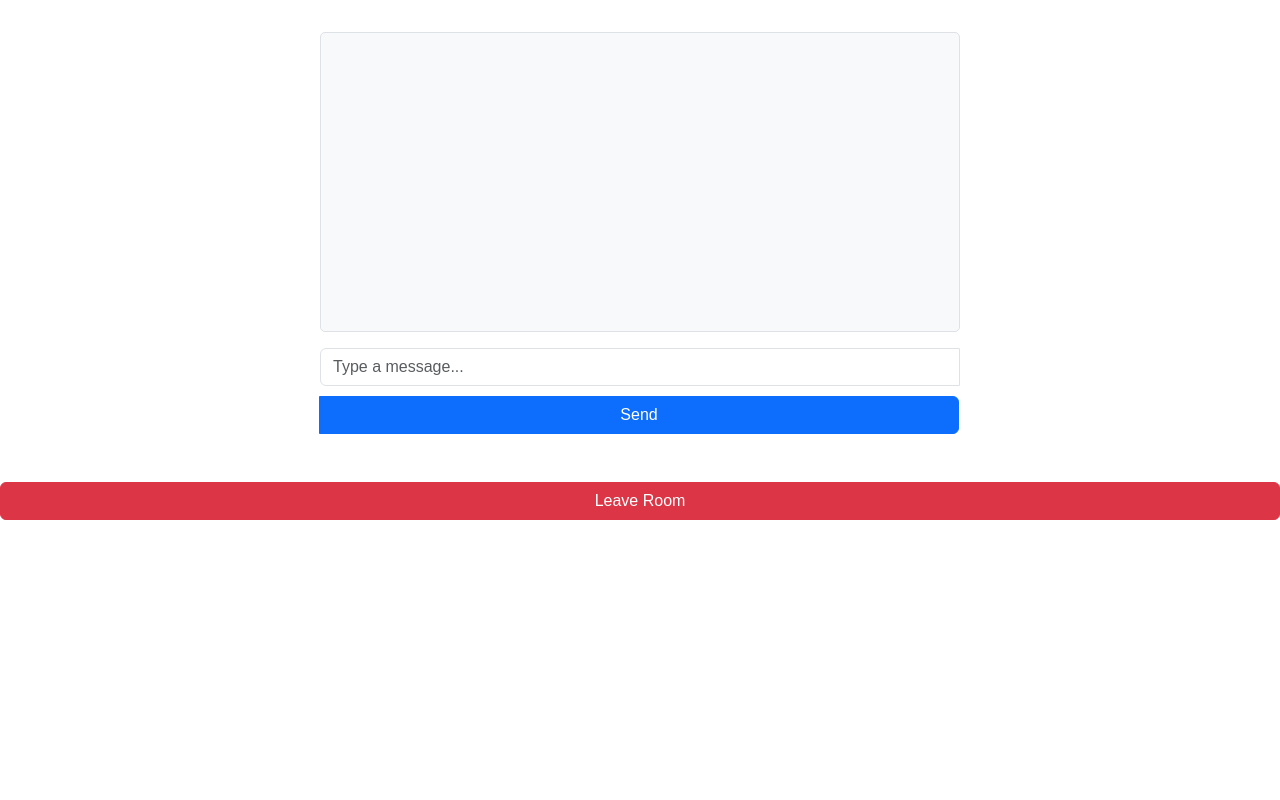
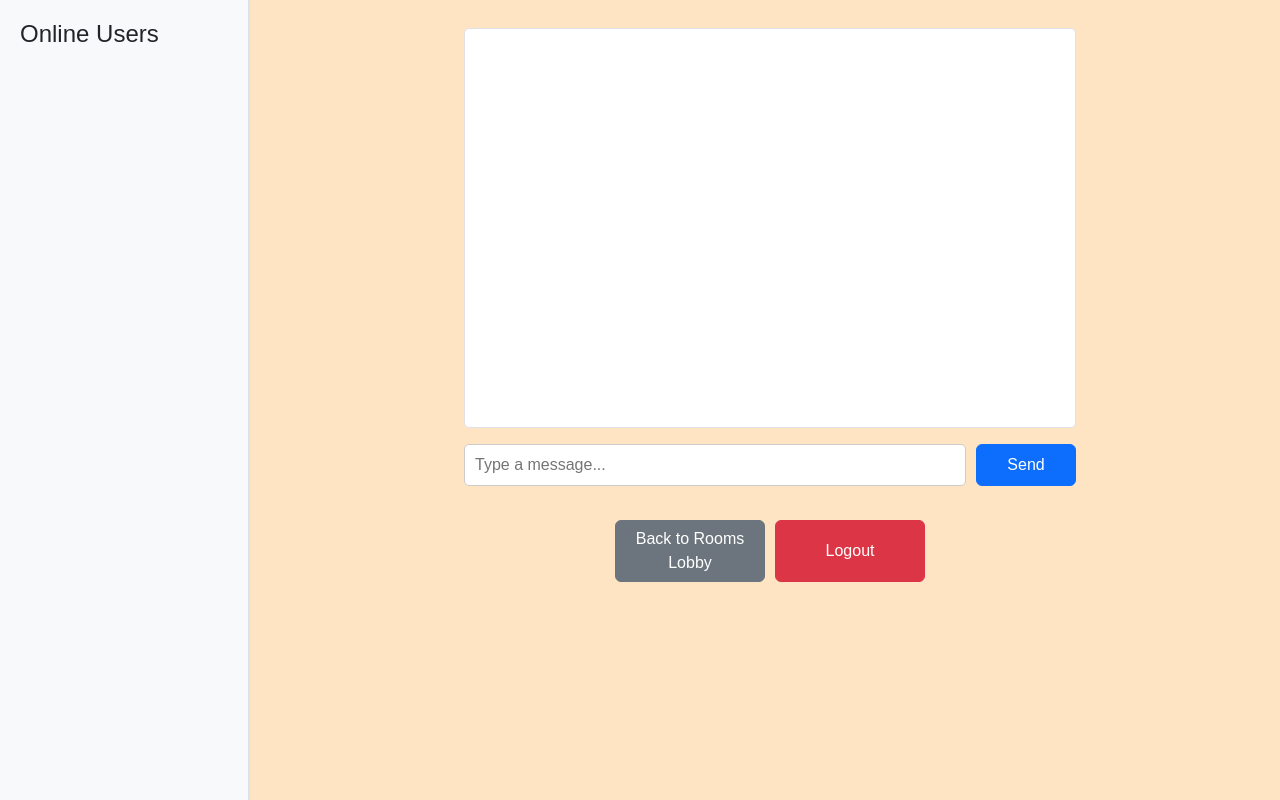
Before and after one commit to BrendanDasilva/101447806_lab_test1_chat_app, a website: page views/chat.html in a window 1280 px wide. Drawn offline with nearby package versions, Linux system fonts and the light colour scheme; no server answers.

Commit message:
styles updated - online users section added - functionality for online users list next, then private chat with users after

```diff
--- a/public/script.js
+++ b/public/script.js
@@ -136,3 +136,10 @@ function joinRoom(room) {
   localStorage.setItem("room", room);
   window.location.href = "/chat";
 }
+
+// logout
+document.getElementById("logout-btn")?.addEventListener("click", () => {
+  localStorage.removeItem("username");
+  localStorage.removeItem("room");
+  window.location.href = "/";
+});
--- a/public/styles.css
+++ b/public/styles.css
@@ -1,5 +1,6 @@
 body {
   font-family: Arial, sans-serif;
+  background-color: bisque;
 }
 
 input {
@@ -32,3 +33,76 @@ button {
   background: #e9ecef;
   border-radius: 5px;
 }
+#online-users {
+  position: absolute;
+  left: 0;
+  top: 0;
+  bottom: 0;
+  width: 250px;
+  background-color: #f8f9fa;
+  padding: 20px;
+  overflow-y: auto;
+  border-right: 2px solid #dee2e6;
+}
+
+.main-container {
+  margin-left: 260px;
+  width: calc(100% - 260px);
+  display: flex;
+  flex-direction: column;
+  align-items: center;
+  padding-top: 20px;
+}
+
+/* Chat Box */
+.chat-box {
+  width: 60%;
+  max-width: 700px;
+  min-width: 350px;
+  height: 400px;
+  overflow-y: auto;
+  background: white;
+  border-radius: 5px;
+  padding: 10px;
+}
+
+/* Message Input */
+.message-container {
+  display: flex;
+  width: 60%;
+  max-width: 700px;
+  align-items: center;
+  gap: 10px;
+}
+
+#message-input {
+  flex-grow: 1;
+  padding: 10px;
+  border-radius: 5px;
+  border: 1px solid #ccc;
+  height: 42px;
+  line-height: 42px;
+  margin: 0;
+}
+
+.btn-send {
+  width: 100px;
+  height: 42px;
+  display: flex;
+  align-items: center;
+  justify-content: center;
+  font-size: 16px;
+}
+
+/* Buttons */
+.button-group {
+  display: flex;
+  gap: 10px;
+  margin-top: 10px;
+}
+
+.btn-secondary,
+.btn-danger {
+  width: 150px;
+  text-align: center;
+}
--- a/views/chat.html
+++ b/views/chat.html
@@ -11,24 +11,45 @@
     <link rel="stylesheet" href="/styles.css" />
   </head>
   <body class="d-flex flex-column align-items-center vh-100">
-    <h1 id="room-title" class="mt-4"></h1>
-    <div class="chat-box border p-3 mb-3">
-      <div id="messages" class="chat-messages"></div>
+    <!-- Online Users List -->
+    <div id="online-users">
+      <h4>Online Users</h4>
+      <ul id="users-list" class="list-unstyled"></ul>
     </div>
-    <div class="input-group mb-3 w-50">
+
+    <!-- Main Content -->
+    <div class="main-container text-center">
+      <h1 id="room-title"></h1>
+
+      <!-- Chat Messages -->
+      <div class="chat-box border">
+        <div id="messages"></div>
+      </div>
+
+      <!-- Message Input Box -->
+      <div class="message-container mt-3">
         <input
           type="text"
           id="message-input"
-        class="form-control"
           placeholder="Type a message..."
           oninput="notifyTyping()"
         />
-      <button class="btn btn-primary" onclick="sendMessage()">Send</button>
+        <button class="btn btn-primary btn-send" onclick="sendMessage()">
+          Send
+        </button>
       </div>
-    <p id="typing-indicator" class="text-muted"></p>
-    <button class="btn btn-danger mt-3" onclick="leaveRoom()">
-      Leave Room
+
+      <p id="typing-indicator" class="text-muted mt-2"></p>
+
+      <!-- Buttons in one row -->
+      <div class="button-group">
+        <button class="btn btn-secondary" onclick="leaveRoom()">
+          Back to Rooms Lobby
         </button>
+        <button id="logout-btn" class="btn btn-danger">Logout</button>
+      </div>
+    </div>
+
     <script src="/socket.io/socket.io.js"></script>
     <script src="/script.js"></script>
   </body>
```
Also changed, not shown: views/rooms.html (+15 -1 lines). Lines whose indentation alone changed are shown as unchanged.
